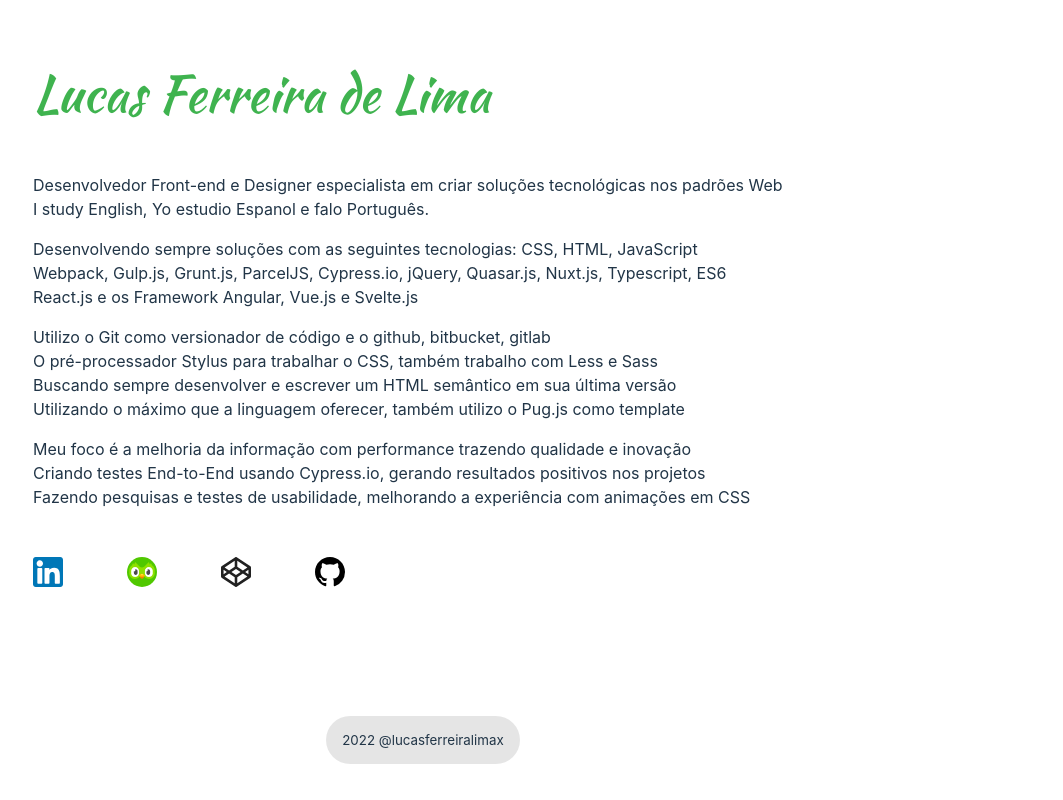
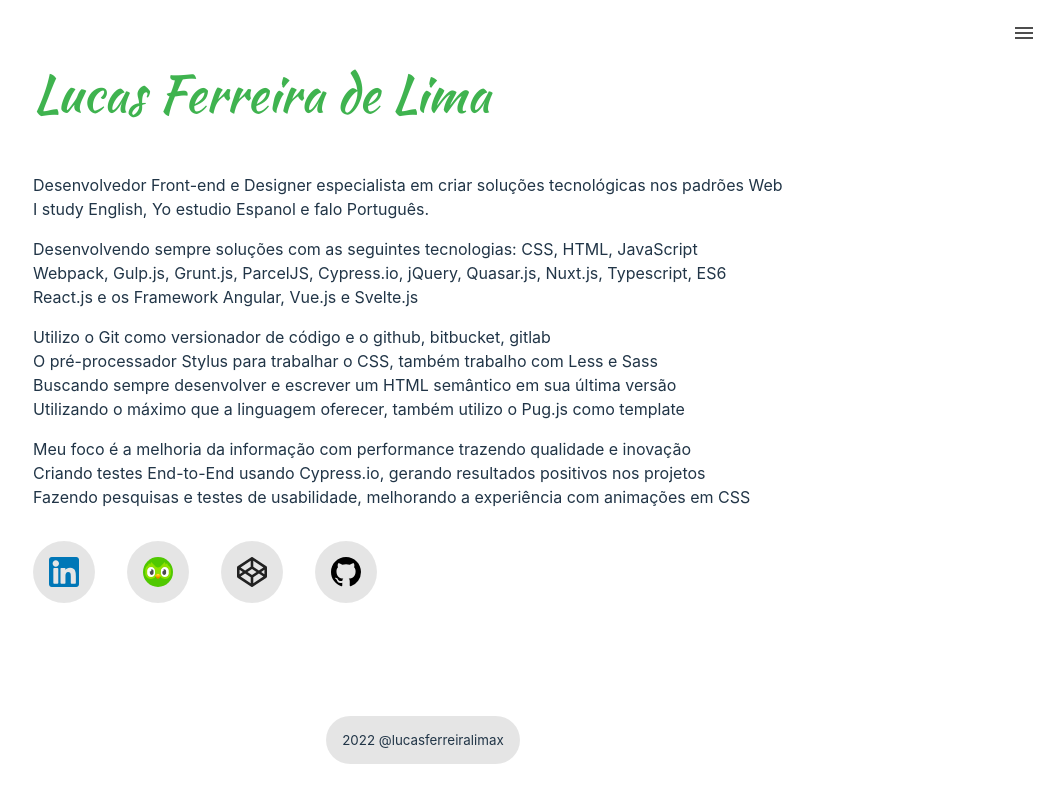
Before and after one commit to lucasferreiralimax/lucas-frontend, a React (Vite) app: page / in a window 1280 px wide. Shown: the whole page, without its empty margins (217-1280 px from the left). Built offline with nearby package versions, Linux system fonts and the light colour scheme.

Commit message:
adjustment colors themes and navigation icon

```diff
--- a/src/components/Language/style.scss
+++ b/src/components/Language/style.scss
@@ -3,4 +3,5 @@
   padding: 1rem;
   cursor: pointer;
   border-radius: 10px;
+  border: 1px solid rgba(var(--main-color-rgb), .2);
 }
--- a/src/components/Navigation/style.scss
+++ b/src/components/Navigation/style.scss
@@ -29,7 +29,6 @@
   -webkit-tap-highlight-color: transparent;
   background: var(--main-bg-color-primary);
   border: 1px solid rgba(var(--main-color-rgb), .2);
-  border-bottom: 0;
   box-sizing: border-box;
   color: var(--main-color);
   cursor: pointer;
@@ -44,7 +43,7 @@
   &:hover,
   &:focus,
   &:active {
-    background: rgba(255,255,255,.2);
+    background: rgba(var(--main-color-rgb), .2);
     color: var(--main-color);
   }
   &:hover, &:active {
@@ -110,6 +109,7 @@
   pointer-events: none;
   opacity: 0;
   transition: .3s all;
+  backdrop-filter: blur(5px);
   &.active {
     opacity: 1;
     pointer-events: all;
--- a/src/index.scss
+++ b/src/index.scss
@@ -6,16 +6,17 @@
   line-height: 24px;
   font-weight: 400;
 
+  color-scheme: light dark;
+  color: rgba(255, 255, 255, 0.87);
+  background-color: #242424;
+
   --main-color: #fff;
   --main-color-primary: #3fb34f;
   --main-color-secondary: #c7c418;
-  --main-color-rgb: '255, 255, 255';
+  --main-color-rgb: 255, 255, 255;
   --main-bg-color-primary: #222222;
   --main-bg-color-secondary: #181818;
 
-  color-scheme: light dark;
-  color: rgba(255, 255, 255, 0.87);
-  background-color: #242424;
 
   font-synthesis: none;
   text-rendering: optimizeLegibility;
@@ -39,6 +40,7 @@
   display: flex;
   min-width: 320px;
 }
+
 #root {
   max-width: 780px;
   width: 100%;
@@ -51,8 +53,16 @@
 
 .social {
   a {
-    margin: 2rem;
+    margin: 1rem;
     display: inline-block;
+    background: rgba(0, 0, 0, 0.1);
+    padding: 1rem;
+    border-radius: 100px;
+    height: 30px;
+    width: 30px;
+    &:hover {
+      text-shadow: 0var(--main-color-primary) + 22;
+    }
     &:first-of-type {
       margin-left: 0;
     }
@@ -77,6 +87,9 @@
   :root {
     color: #213547;
     background-color: #ffffff;
+    --main-bg-color-primary: #eee;
+    --main-color: #222;
+    --main-color-rgb: 0, 0, 0;
   }
   a:hover {
     color: var(--main-color-primary) + 22;
```
Also changed, not shown: src/components/Navigation/index.tsx (+2 -2 lines).
